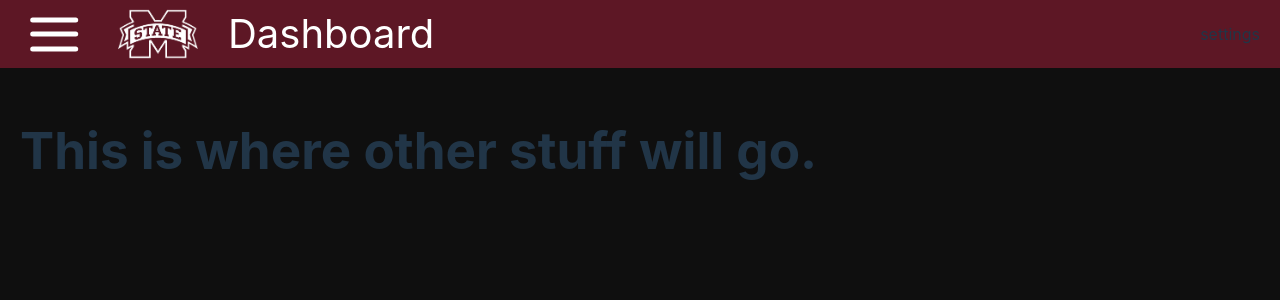
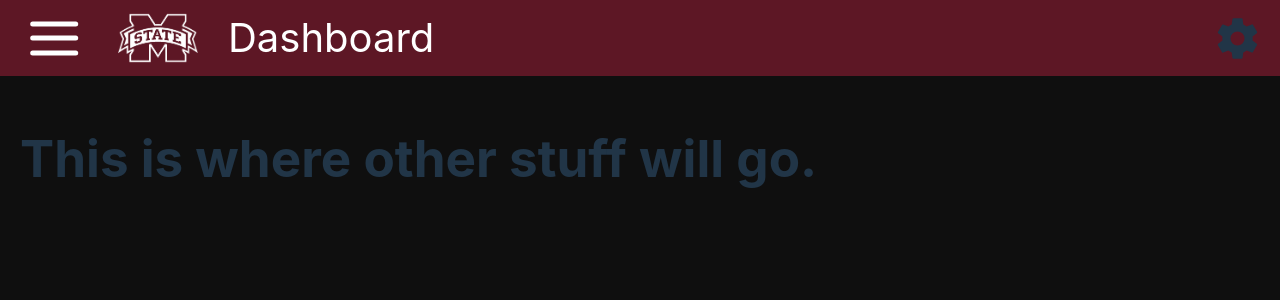
Before and after one commit to C-Rosel/CAVS3, a React (Vite) app: page / in a window 1280 px wide. Shown: the top 300 px of the page. Built offline with nearby package versions, Linux system fonts and the light colour scheme.

Commit message:
Add sidebar buttons and settings icon

```diff
--- a/src/components/navbar/Navbar.css
+++ b/src/components/navbar/Navbar.css
@@ -3,7 +3,7 @@
 /* #region NAVBAR */
 .navbar {
     max-width: 100%;
-    height: 6vh;
+    height: 7vh;
     background-color: #5D1725;
     padding: 10px 20px;
     position: sticky;
@@ -97,3 +97,17 @@
     width: 50%;
 }
 /* #endregion */
+
+
+
+/* #region SETTINGS ICON */
+.settings-icon {
+    cursor: pointer;
+    transition: transform 0.3s ease;
+    margin: 0 -15px;
+    padding: 15px;
+}
+.settings-icon:hover  {
+    transform: scale(1.1) rotate(90deg);
+}
+/* #endregion */
--- a/src/components/navbar/Navbar.jsx
+++ b/src/components/navbar/Navbar.jsx
@@ -2,13 +2,14 @@
 
 import React, {useState} from 'react'
 import msstateLogo from '../../assets/msstate-logo.png'
+import { IoSettingsSharp } from "react-icons/io5";
 import './Navbar.css'
 
 const Navbar = ({ sidebarOpen, setSidebarOpen }) => {
     return (
         <nav className="navbar">
             <div className="navbar-container">
-                {/* Left side: Hamburger icon and Logo */}
+                {/* Left side: Hamburger icon, Logo, Title */}
                 <div className="navbar-left">
                     <div
                         onClick={() => setSidebarOpen(!sidebarOpen)}
@@ -23,8 +24,9 @@ const Navbar = ({ sidebarOpen, setSidebarOpen }) => {
                     <span className="navbar-title">Dashboard</span>
                 </div>
 
+                {/* Left side: Connectivity Info, Settings Icon */}
                 <div className="navbar-right">
-                    <span>settings</span>
+                    <IoSettingsSharp className="settings-icon" size={45}/>
                 </div>
             </div>
         </nav>
--- a/src/components/sidebar/Sidebar.css
+++ b/src/components/sidebar/Sidebar.css
@@ -1,5 +1,5 @@
 .sidebar {
-    height: 92vh; /* Subtract the height of the navbar */
+    height: 93vh; /* Subtract the height of the navbar */
     width: 15vw;
     left: -15vw; /* Hide off-screen */
     position: fixed;
@@ -9,3 +9,16 @@
 .sidebar.open {
     left: 0;  /* Slide in to 0 position */
 }
+
+.sidebarBtn {
+    height: 10vh;
+    border-bottom: 3px solid white;
+    transition: background-color 0.3s ease, transform 0.1s ease;
+}
+.sidebarBtn:hover {
+    background-color: #383838;
+}
+.sidebarBtn:active {
+    transform: scale(0.98);
+    background-color: #4a4a4a;
+}
--- a/src/components/sidebar/Sidebar.jsx
+++ b/src/components/sidebar/Sidebar.jsx
@@ -6,7 +6,9 @@ import './Sidebar.css'
 const Sidebar = ({ sidebarOpen, setSidebarOpen }) => {
     return (
         <nav className={`${sidebarOpen ? "open" : ""} sidebar`}>
-
+            <div className='sidebarBtn'></div>
+            <div className='sidebarBtn '></div>
+            <div className='sidebarBtn '></div>
         </nav>
     );
 };
```
